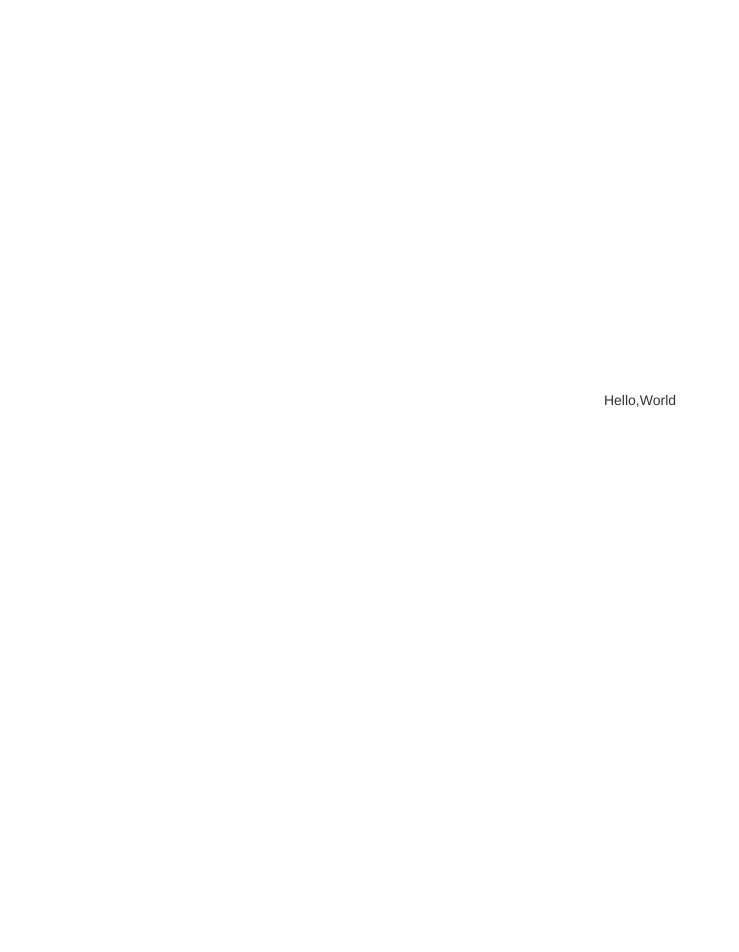
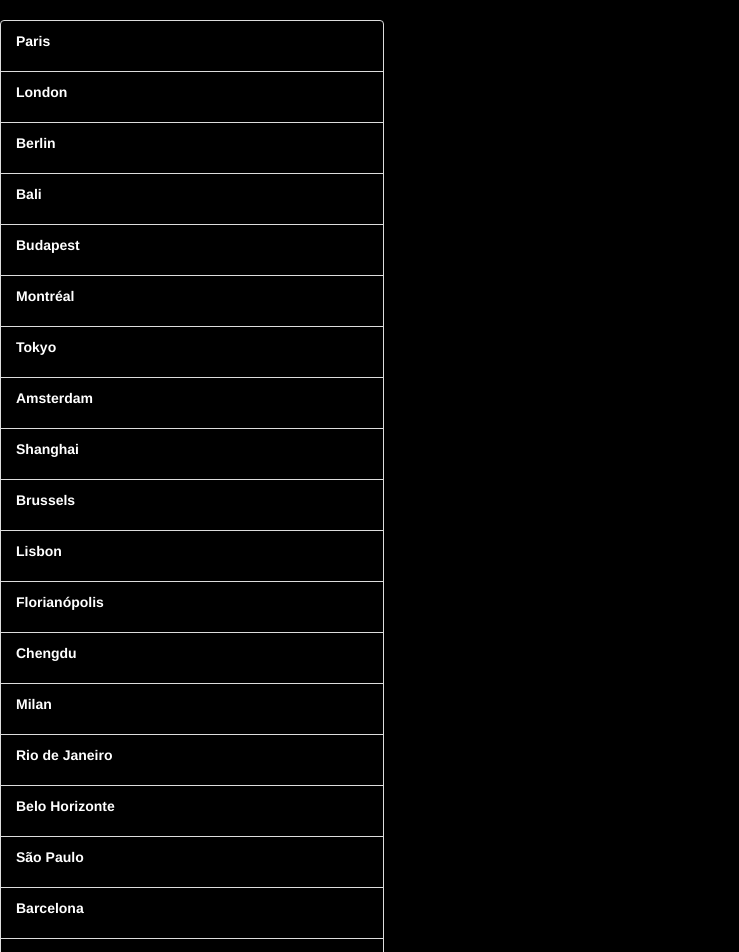
Before and after one commit to dimatarasenko1/first-react-redux-app, a React app: page / in a window 1280 px wide. Shown: the top 952 px of the page, without its empty margins (0-739 px from the left). Before the commit the page ends 800 px from the top, so only its background shows below. Built offline with nearby package versions, Linux system fonts and the light colour scheme.

Commit message:
app structure

```diff
--- a/assets/stylesheets/application.scss
+++ b/assets/stylesheets/application.scss
@@ -1,10 +1,36 @@
 body {
-  font-family: Helvetica;
+  color: white;
+  background-color: black;
 }
 
-#root {
-  height: 100vh;
+.app {
+  margin-top: 20px;
+  margin-bottom: 20px;
   display: flex;
-  align-items: center;
-  justify-content: center;
+  .cities {
+    width: 30%;
+  }
+  .active-city {
+    width: 70%;
+    margin-left: 20px;
+    margin-bottom: 20px;
+    padding: 10px 15px;
+    border: 1px solid #ddd;
+    border-radius: 4px;
+    h3 {
+      margin-top: 0;
+    }
+  }
 }
+
+.list-group-item {
+  background-color: transparent;
+  cursor: pointer;
+  p {
+    color: white;
+    font-weight: bold;
+  }
+  &.active {
+    border: 3px solid red;
+  }
+}
--- /dev/null
+++ b/src/actions/index.js
@@ -0,0 +1,16 @@
+import cities from "../cities";
+
+export function setCities() {
+  // here an api call for search would go
+  return {
+    type: "SET_CITIES",
+    payload: cities
+  };
+}
+
+export function selectCity(city) {
+  return {
+    type: 'SELECT_CITY',
+    payload: city
+  };
+}
--- /dev/null
+++ b/src/cities.js
@@ -0,0 +1,26 @@
+export default [
+  { name: "Paris", address: "16 Villa Gaudelet, 75011 Paris", slug: "paris" },
+  { name: "London", address: "14-22 Elder St, London E1 6BT", slug: "london" },
+  { name: "Berlin", address: "Rudi-Dutschke-Straße 26, 10969 Berlin", slug: "berlin" },
+  { name: "Bali", address: "Jalan Raya Batu Bolong, Canggu, Badung Regency, Bali, Indonesia", slug: "bali" },
+  { name: "Budapest", address: "Budapest, Hungary", slug: "budapest" },
+  { name: "Montréal", address: "5333, avenue Casgrain, 102, Montréal (Québec), H2T1X3", slug: "montreal" },
+  { name: "Tokyo", address: "2-11-3 Meguro, Meguro-ku, Tokyo ", slug: "tokyo" },
+  { name: "Amsterdam", address: "Overhoeksplein 2, 1031 KS Amsterdam", slug: "amsterdam" },
+  { name: "Shanghai", address: "129 West Yan\"an Road, JingAn District, Shanghai", slug: "shanghai" },
+  { name: "Brussels", address: "Place Sainte-Gudule 5, 1000 Brussels", slug: "brussels" },
+  { name: "Lisbon", address: "Avenida Casal Ribeiro 28, Lisbon", slug: "lisbon" },
+  { name: "Florianópolis", address: "Rod. José Carlos Daux, 4150 - Saco Grande, Florianópolis - SC, 88032-005", slug: "florianopolis" },
+  { name: "Chengdu", address: "399 Fucheng Avenue West Section, Chengdu, Sichuan, China", slug: "chengdu" },
+  { name: "Milan", address: "Milan, Metropolitan City of Milan, Italy", slug: "milan" },
+  { name: "Rio de Janeiro", address: "Rua Duque Estrada, 41 - Gávea, Rio de Janeiro", slug: "rio" },
+  { name: "Belo Horizonte", address: "Av. Afonso Pena, 2881, Belo Horizonte", slug: "belo-horizonte" },
+  { name: "São Paulo", address: "Rua Mourato Coelho, 1404 – Vila Madalena, São Paulo - SP", slug: "sao-paulo" },
+  { name: "Barcelona", address: "Travessera de Dalt, 33, 08024 Barcelona", slug: "barcelona" },
+  { name: "Copenhagen", address: "Ahornsgade 15, 2200 KBH N", slug: "copenhagen" },
+  { name: "Nantes", address: "11 impasse Juton, Nantes", slug: "nantes" },
+  { name: "Aix - Marseille", address: "Rue Joseph Biaggi, 13003 Marseille", slug: "aix-marseille" },
+  { name: "Bordeaux", address: "107 cours Balguerie Stuttenberg, 33300", slug: "bordeaux" },
+  { name: "Lille", address: "2 Avenue des Saules, 59000 Lille", slug: "lille" },
+  { name: "Lyon", address: "23 Rue Paul Montrochet, 69002 Lyon", slug: "lyon" }
+];
--- /dev/null
+++ b/src/components/app.jsx
@@ -0,0 +1,17 @@
+import React, { Component } from 'react';
+
+import CityList from '../containers/city_list';
+import ActiveCity from '../containers/active_city';
+
+class App extends Component {
+  render() {
+    return (
+      <div className="app">
+        <CityList />
+        <ActiveCity />
+      </div>
+    );
+  }
+}
+
+export default App;
--- /dev/null
+++ b/src/containers/active_city.jsx
@@ -0,0 +1,26 @@
+import React, { Component } from 'react';
+import { connect } from "react-redux";
+
+class ActiveCity extends Component {
+  render() {
+    if (this.props.city) {
+      return (
+        <div className="active-city">
+          <h3>{this.props.city.name}</h3>
+          <h2>{this.props.city.address}</h2>
+        </div>
+      );
+    }
+    return (
+      <div></div>
+    );
+  }
+}
+
+function mapStateToProps(state) {
+  return {
+    city: state.selectedCity
+  };
+}
+
+export default connect(mapStateToProps)(ActiveCity);
--- /dev/null
+++ b/src/containers/city.jsx
@@ -0,0 +1,31 @@
+import React, { Component } from 'react';
+import { bindActionCreators } from "redux";
+import { connect } from "react-redux";
+
+import { selectCity } from "../actions/index";
+
+class City extends Component {
+  handleClick = () => {
+    this.props.selectCity(this.props.city);
+  };
+
+  render() {
+    return (
+      <div className="list-group-item" onClick={this.handleCLick}>
+        <p>{this.props.city.name}</p>
+      </div>
+    );
+  }
+}
+
+function mapStateToProps(state) {
+  return {
+    selectedCity: state.selectedCity
+  };
+}
+
+function mapDispatchToProps(dispatch) {
+  return bindActionCreators({ selectCity }, dispatch);
+}
+
+export default connect(mapStateToProps, mapDispatchToProps)(City);
--- /dev/null
+++ b/src/containers/city_list.jsx
@@ -0,0 +1,35 @@
+import React, { Component } from 'react';
+import { bindActionCreators } from "redux";
+import { connect } from "react-redux";
+
+import { setCities } from '../actions/index';
+
+import City from './city';
+
+class CityList extends Component {
+  componentWillMount() {
+    this.props.setCities();
+  }
+
+  render() {
+    return (
+      <div className="cities">
+        {this.props.cities.map(city => <City city={city} key={city.slug} />)}
+      </div>
+    );
+  }
+}
+
+
+function mapStateToProps(state) {
+  return {
+    cities: state.cities
+  };
+}
+
+function mapDispatchToProps(dispatch) {
+  return bindActionCreators({ setCities }, dispatch);
+}
+
+// export default FlatList;
+export default connect(mapStateToProps, mapDispatchToProps)(CityList);
--- a/src/index.jsx
+++ b/src/index.jsx
@@ -1,18 +1,25 @@
 import React from 'react';
 import ReactDOM from 'react-dom';
+import { Provider } from "react-redux";
+import { createStore, combineReducers } from "redux";
 
 import '../assets/stylesheets/application.scss';
 
-const Hello = ({ name }) => {
-  return (
-    <div>
-      Hello,
-      {name}
-    </div>
-  );
-};
+import App from './components/app';
+import citiesReducer from "./reducers/cities_reducer";
+import selectedCityReducer from "./reducers/selected_city_reducer";
+
+const reducers = combineReducers({
+  cities: citiesReducer,
+  selectedCity: selectedCityReducer
+});
 
 const root = document.getElementById('root');
 if (root) {
-  ReactDOM.render(<Hello name="World" />, root);
+  ReactDOM.render(
+    <Provider store={createStore(reducers)}>
+      <App />
+    </Provider>,
+    root
+  );
 }
--- /dev/null
+++ b/src/reducers/cities_reducer.js
@@ -0,0 +1,11 @@
+export default function(state, action) {
+  if (state === undefined) {
+    return [];
+  }
+  switch (action.type) {
+    case "SET_CITIES":
+      return action.payload;
+    default:
+      return state;
+  }
+}
--- /dev/null
+++ b/src/reducers/selected_city_reducer.js
@@ -0,0 +1,11 @@
+export default function(state, action) {
+  if (state === undefined) {
+    return null;
+  }
+  switch (action.type) {
+    case "SELECT_CITY":
+      return action.payload;
+    default:
+      return state;
+  }
+}
```
Also changed, not shown: package.json (+6 -4 lines), 2 other files (tests, documents, lock files or other folders).
